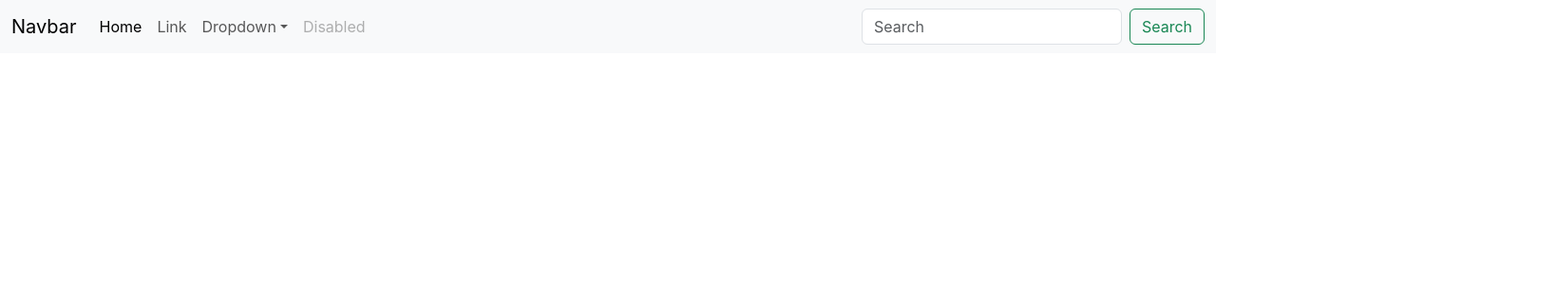
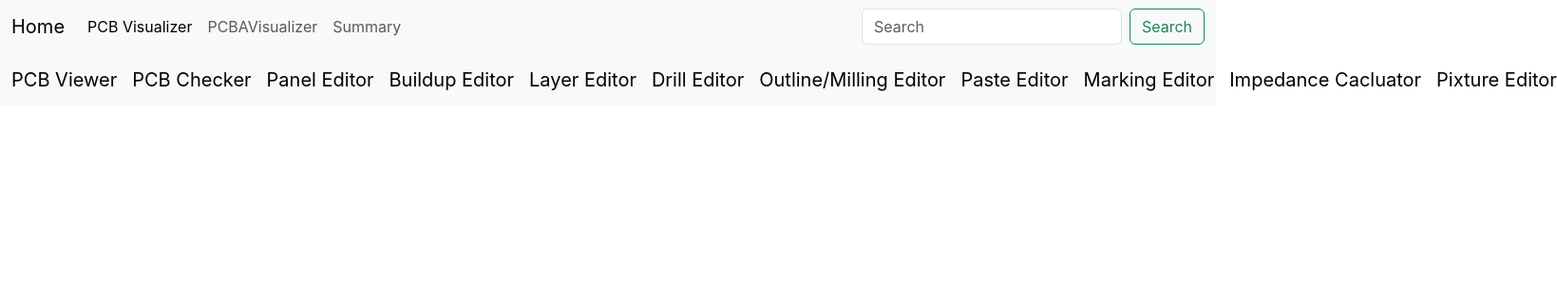
Before and after one commit to Asmit-Dhakal/react, a React (Create React App) app in the folder textutils/: page / in a window 1280 px wide. Shown: the top 300 px of the page at 95% size, 1639 px wide, since content can reach past the window. Built offline with nearby package versions, Linux system fonts and the light colour scheme.

Commit message:
first commit

```diff
--- a/textutils/src/App.js
+++ b/textutils/src/App.js
@@ -4,31 +4,20 @@ function App() {
     <>
   <nav className="navbar navbar-expand-lg bg-body-tertiary">
   <div className="container-fluid">
-    <a className="navbar-brand" href="/">Navbar</a>
+    <a className="navbar-brand" href="/">Home</a>
     <button className="navbar-toggler" type="button" data-bs-toggle="collapse" data-bs-target="#navbarSupportedContent" aria-controls="navbarSupportedContent" aria-expanded="false" aria-label="Toggle navigation">
       <span className="navbar-toggler-icon"></span>
     </button>
     <div className="collapse navbar-collapse" id="navbarSupportedContent">
       <ul className="navbar-nav me-auto mb-2 mb-lg-0">
         <li className="nav-item">
-          <a className="nav-link active" aria-current="page" href="/">Home</a>
+          <a className="nav-link active" aria-current="page" href="/">PCB Visualizer</a>
         </li>
         <li className="nav-item">
-          <a className="nav-link" href="/">Link</a>
-        </li>
-        <li className="nav-item dropdown">
-          <a className="nav-link dropdown-toggle" href="/" role="button" data-bs-toggle="dropdown" aria-expanded="false">
-            Dropdown
-          </a>
-          <ul className="dropdown-menu">
-            <li><a className="dropdown-item" href="/">Action</a></li>
-            <li><a className="dropdown-item" href="/">Another action</a></li>
-            <li><hr className="dropdown-divider"/></li>
-            <li><a className="dropdown-item" href="/">Something else here</a></li>
-          </ul>
+          <a className="nav-link" href="/">PCBAVisualizer</a>
         </li>
         <li className="nav-item">
-          <a className="nav-link disabled" aria-disabled="true">Disabled</a>
+          <a className="nav-link" href="/">Summary</a>
         </li>
       </ul>
       <form className="d-flex" role="search">
@@ -38,6 +27,24 @@ function App() {
     </div>
   </div>
 </nav>
+<div>
+
+</div>
+<nav className="navbar navbar-expand-lg bg-body-tertiary">
+  <div className="container-fluid">
+    <a className="navbar-brand" href="/">PCB Viewer</a>
+    <a className="navbar-brand" href="/">PCB Checker</a>
+    <a className="navbar-brand" href="/">Panel Editor</a>
+    <a className="navbar-brand" href="/">Buildup Editor</a>
+    <a className="navbar-brand" href="/">Layer Editor</a>
+    <a className="navbar-brand" href="/">Drill Editor</a>
+    <a className="navbar-brand" href="/">Outline/Milling Editor</a>
+    <a className="navbar-brand" href="/">Paste Editor</a>
+    <a className="navbar-brand" href="/">Marking Editor</a>
+    <a className="navbar-brand" href="/">Impedance Cacluator</a>
+    <a className="navbar-brand" href="/">Pixture Editor</a>
+  </div>
+</nav>
 </>
   );
 }
```
